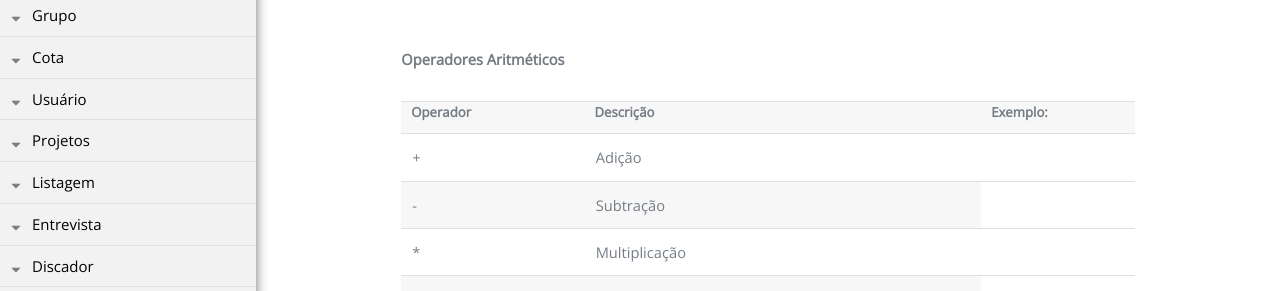
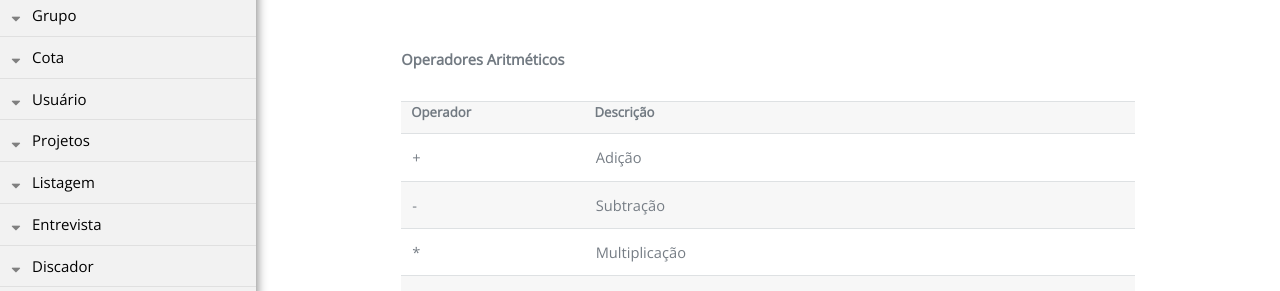
Before and after one commit to rogerio-figueiredo-hsr/hsrtechonline.github.io, a Jekyll site: the page built from _posts/2019-04-02-sintaxe-javascript.md, in a window 1280 px wide and 1072 px high. Shown: the part 515-806 px from the top of the window. Built offline with Jekyll 4.4.1, drawn with Linux system fonts in a browser that asks for light colours.

Commit message:
Update 2019-04-02-sintaxe-javascript.md

```diff
--- a/_posts/2019-04-02-sintaxe-javascript.md
+++ b/_posts/2019-04-02-sintaxe-javascript.md
@@ -25,7 +25,6 @@ Resultado = 11</code>
   <tr>
     <th style="width:25%">Operador</th>
     <th>Descrição</th>
-    <th>Exemplo:</th>
   </tr>
   <tr>
     <td>+</td>
```
